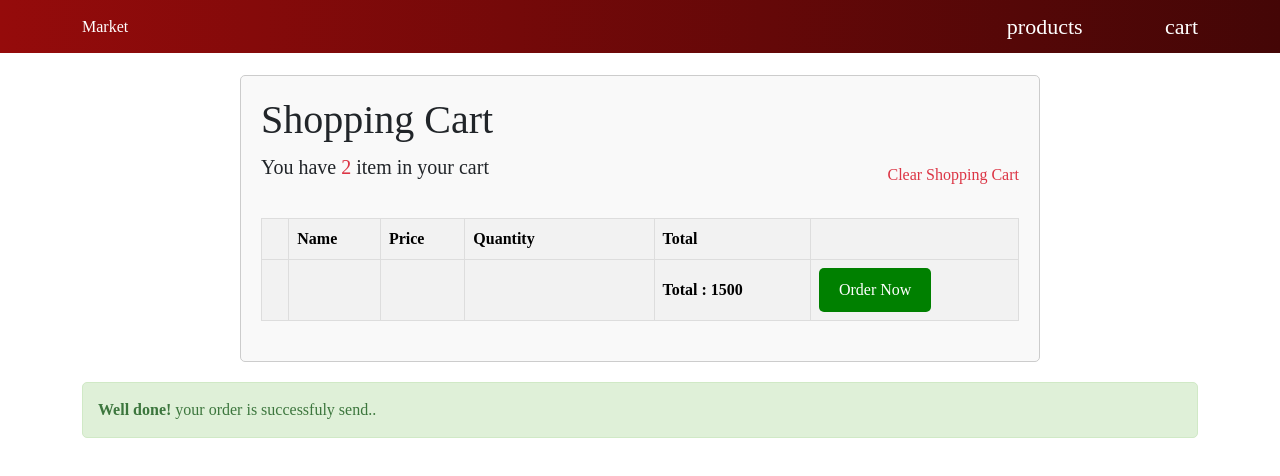
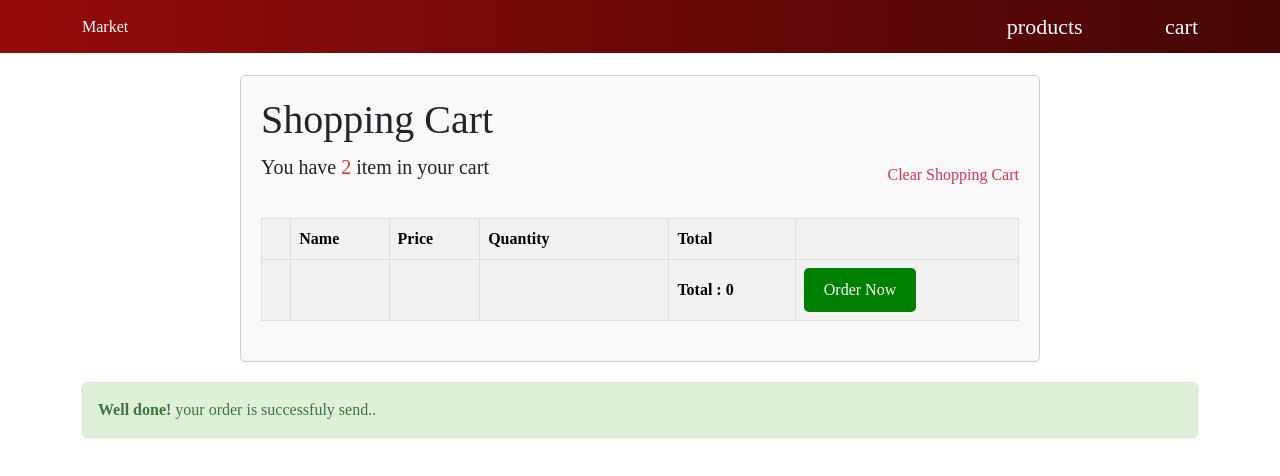
Before and after one commit to mhd-eymenkaram/E-Commerce-Project-with-Angular, an Angular app: page /cart in a window 1280 px wide. Shown: the top 476 px of the page. Built offline with nearby package versions, Linux system fonts and the light colour scheme.

Commit message:
get items' price total

```diff
--- a/src/app/carts/components/carts/carts.component.html
+++ b/src/app/carts/components/carts/carts.component.html
@@ -40,7 +40,7 @@
                 <th></th>
                 <th></th>
                 <th></th>
-                <th>Total : 1500</th>
+                <th>Total : {{priceTotal}}</th>
                 <th><button class="btn btn-success">Order Now</button></th>
             </tr>
         </tfoot>
--- a/src/app/carts/components/carts/carts.component.scss
+++ b/src/app/carts/components/carts/carts.component.scss
@@ -78,6 +78,3 @@
     border-color: #d0e9c6;
     color: #3c763d;
 }
-.img{
-
-}
--- a/src/app/carts/components/carts/carts.component.ts
+++ b/src/app/carts/components/carts/carts.component.ts
@@ -7,6 +7,7 @@ import { Component, OnInit} from '@angular/core';
 })
 export class CartsComponent implements OnInit {
   cartProducts: any[] = [];
+  priceTotal:any;
 
   constructor() {}
 
@@ -18,9 +19,16 @@ export class CartsComponent implements OnInit {
     if ("cart" in localStorage) {
       this.cartProducts = JSON.parse(localStorage.getItem("cart")!);
     }
-    console.log(this.cartProducts);
+    this.getCartsTotal();
+    // console.log(this.cartProducts);
   }
 
-
+  getCartsTotal() {
+    let total = 0;
+    for (let product of this.cartProducts) {
+      total += product.item.price * product.quantity;
+    }
+    this.priceTotal = total;
+  }
 
 }
```
